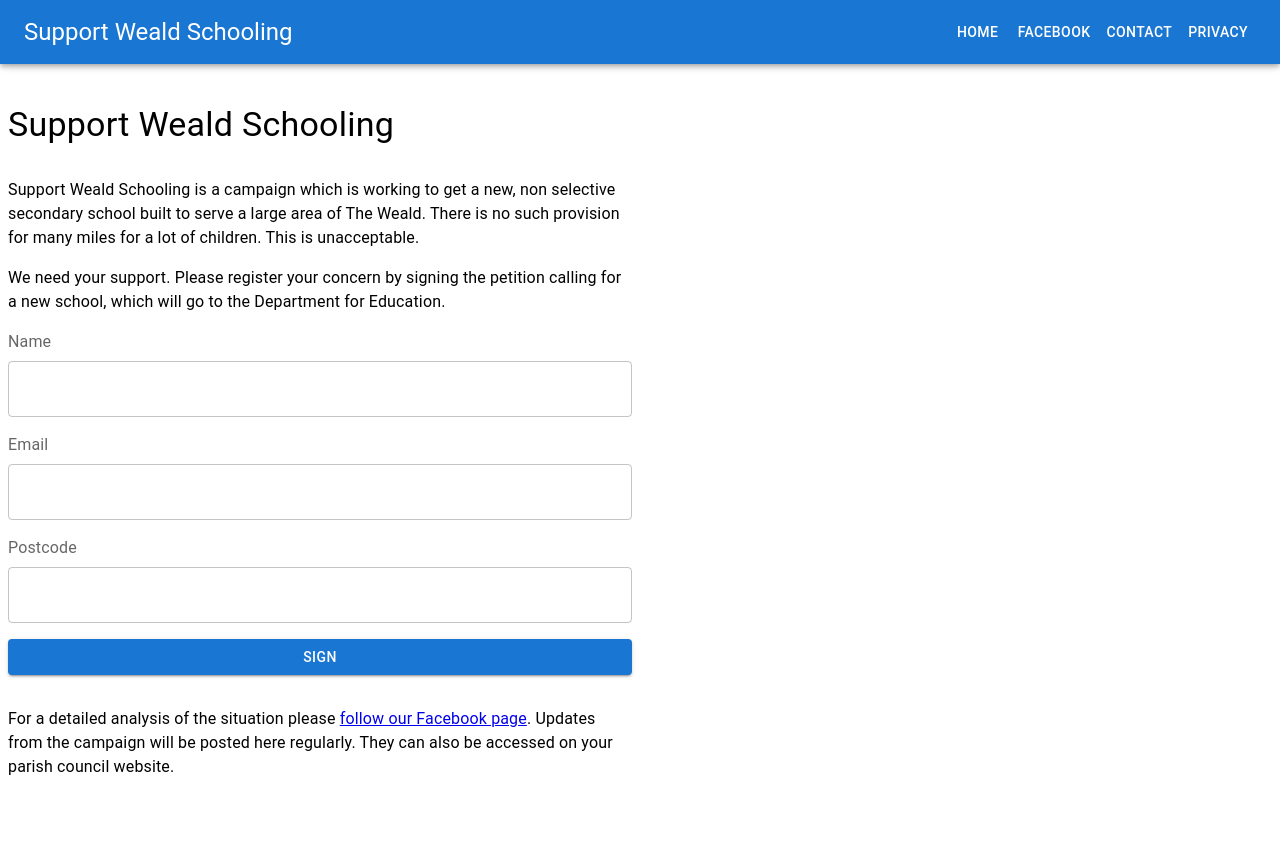
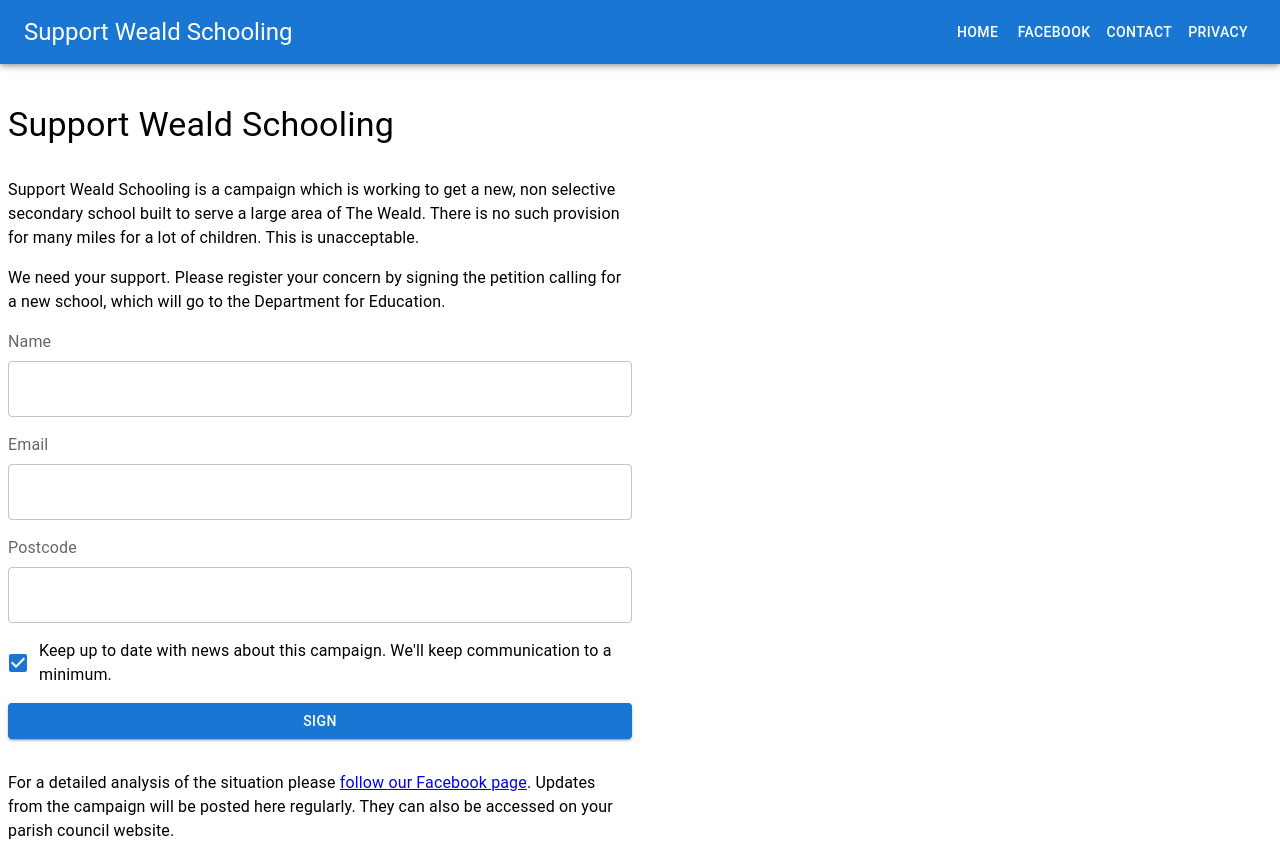
Before and after one commit to jimgroome/supportwealdschooling, a Next.js app: page / in a window 1280 px wide. Before the commit the page ends 803 px from the top, so only its background shows below. Built offline with nearby package versions, Linux system fonts and the light colour scheme.

Commit message:
Added `optIn` field

```diff
--- a/src/components/petition-form.tsx
+++ b/src/components/petition-form.tsx
@@ -1,5 +1,12 @@
 import useFormStore from "@/stores/formStore";
-import { Box, Button, InputLabel, TextField } from "@mui/material";
+import {
+  Box,
+  Button,
+  Checkbox,
+  FormControlLabel,
+  InputLabel,
+  TextField,
+} from "@mui/material";
 
 const PetitionForm = () => {
   const {
@@ -10,6 +17,8 @@ const PetitionForm = () => {
     setEmail,
     postcode,
     setPostcode,
+    optIn,
+    setOptIn,
     submit,
   } = useFormStore();
   return (
@@ -53,6 +62,14 @@ const PetitionForm = () => {
           sx={{ textTransform: "uppercase" }}
         />
       </Box>
+      <Box mb={2}>
+        <FormControlLabel
+          control={
+            <Checkbox checked={optIn} onChange={() => setOptIn(!optIn)} />
+          }
+          label="Keep up to date with news about this campaign. We'll keep communication to a minimum."
+        />
+      </Box>
       <Button type="submit" variant="contained" fullWidth disabled={loading}>
         Sign
       </Button>
--- a/src/pages/api/save.ts
+++ b/src/pages/api/save.ts
@@ -9,7 +9,7 @@ AWS.config.update({
 
 const save = async (req: NextApiRequest, res: NextApiResponse<Data>) => {
   try {
-    const { name, email, postcode } = req.body;
+    const { name, email, postcode, optIn } = req.body;
     const DynamoDB = new AWS.DynamoDB.DocumentClient();
     const now = new Date();
     const time = now.toISOString();
@@ -21,6 +21,7 @@ const save = async (req: NextApiRequest, res: NextApiResponse<Data>) => {
           email,
           name,
           postcode,
+          optIn,
           time,
         },
         ConditionExpression: "attribute_not_exists(email)",
--- a/src/stores/formStore.ts
+++ b/src/stores/formStore.ts
@@ -9,9 +9,11 @@ interface FormState {
   name: string;
   email: string;
   postcode: string;
+  optIn: boolean;
   setName: (name: string) => void;
   setEmail: (email: string) => void;
   setPostcode: (postcode: string) => void;
+  setOptIn: (optIn: boolean) => void;
   submit: (event: FormEvent<HTMLFormElement>) => void;
   success: boolean;
   fail: boolean;
@@ -27,12 +29,15 @@ const useFormStore = create<FormState>((set, get) => ({
   name: "",
   email: "",
   postcode: "",
+  optIn: true,
+  setOptIn: (optIn) => set({ optIn }),
   setName: (name) => set({ name }),
   setEmail: (email) => set({ email }),
   setPostcode: (postcode) => set({ postcode }),
   submit: async (event) => {
     event.preventDefault();
-    const { name, email, postcode, setLoading, setFail, setSuccess } = get();
+    const { name, email, postcode, optIn, setLoading, setFail, setSuccess } =
+      get();
     if (name !== "" || email !== "") {
       try {
         setLoading(true);
@@ -40,10 +45,11 @@ const useFormStore = create<FormState>((set, get) => ({
           name,
           email,
           postcode,
+          optIn,
         });
         sendGAEvent({
           event: "Form submission",
-          value: { name, email, postcode },
+          value: { name, email, postcode, optIn },
         });
         setSuccess(true);
       } catch (error) {
```
